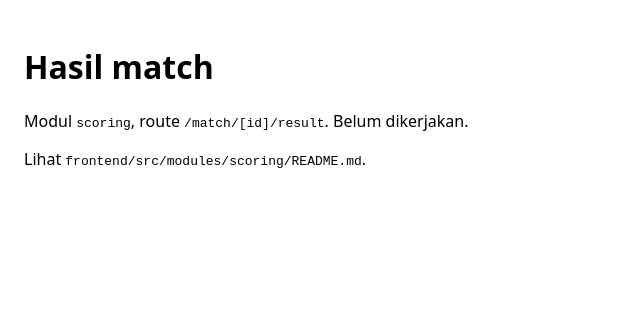
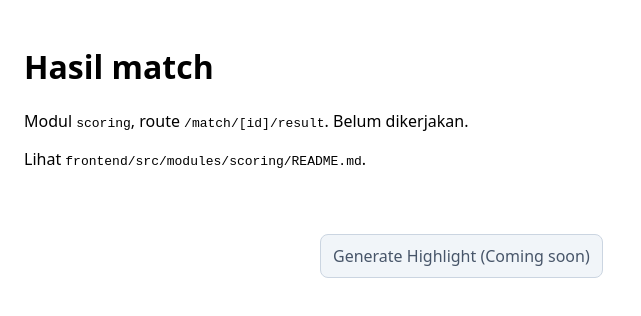
Before and after one commit to leonxlab/MySports, a Next.js app in the folder frontend/: page /match/1/result in a window 1280 px wide. Shown: the top 316 px of the page, without its empty margins (0-641 px from the left). Built offline with nearby package versions, Linux system fonts and the light colour scheme; no server answers.

Commit message:
feat(vip): add coming soon markers

```diff
--- a/frontend/src/app/match/[id]/result/page.tsx
+++ b/frontend/src/app/match/[id]/result/page.tsx
@@ -1,5 +1,14 @@
 import { ModuleStub } from "@/components/ModuleStub";
+import { GenerateHighlightButton } from "@/modules/vip";
 
 export default function Page() {
-  return <ModuleStub module="scoring" title="Hasil match" route="/match/[id]/result" />;
+  return (
+    <>
+      <ModuleStub module="scoring" title="Hasil match" route="/match/[id]/result" />
+      {/* TODO(integration): halaman hasil scoring belum menyediakan data match untuk fitur highlight. */}
+      <section aria-label="Fitur VIP" style={{ margin: "0 auto", maxWidth: 640, padding: 24 }}>
+        <GenerateHighlightButton />
+      </section>
+    </>
+  );
 }
--- a/frontend/src/modules/vip/components/GenerateHighlightButton.tsx
+++ b/frontend/src/modules/vip/components/GenerateHighlightButton.tsx
@@ -1,8 +1,22 @@
-// Tombol Generate Highlight di halaman hasil match. Nonaktif, kandidat fitur VIP.
 export function GenerateHighlightButton() {
   return (
-    <button type="button" disabled title="Coming soon">
-      Generate Highlight (Coming soon)
+    <button
+      aria-disabled="true"
+      aria-label="Generate Highlight, Coming soon"
+      disabled
+      title="Coming soon"
+      type="button"
+      style={{
+        background: "#f1f5f9",
+        border: "1px solid #cbd5e1",
+        borderRadius: 8,
+        color: "#475569",
+        cursor: "not-allowed",
+        font: "inherit",
+        padding: "10px 12px",
+      }}
+    >
+      Generate Highlight <span aria-hidden="true">(Coming soon)</span>
     </button>
   );
 }
--- a/frontend/src/modules/vip/components/VipBadge.tsx
+++ b/frontend/src/modules/vip/components/VipBadge.tsx
@@ -1,4 +1,22 @@
-// Badge VIP di profil. Belum ada pengguna yang memilikinya (langganan belum dibuka).
-export function VipBadge() {
-  return <span aria-label="VIP">VIP</span>;
+export function VipBadge({ isVip }: { isVip: boolean }) {
+  if (!isVip) return null;
+  return (
+    <span
+      aria-label="Status VIP"
+      role="img"
+      title="VIP"
+      style={{
+        background: "#fef3c7",
+        border: "1px solid #f59e0b",
+        borderRadius: 999,
+        color: "#92400e",
+        display: "inline-block",
+        fontSize: 13,
+        fontWeight: 600,
+        padding: "3px 9px",
+      }}
+    >
+      VIP
+    </span>
+  );
 }
--- a/frontend/src/modules/vip/components/VipSubscribeButton.tsx
+++ b/frontend/src/modules/vip/components/VipSubscribeButton.tsx
@@ -1,8 +1,22 @@
-// Tombol Langganan VIP di profil. Nonaktif, tanpa pembayaran.
 export function VipSubscribeButton() {
   return (
-    <button type="button" disabled title="Coming soon">
-      Langganan VIP (Coming soon)
+    <button
+      aria-disabled="true"
+      aria-label="Langganan VIP, Coming soon"
+      disabled
+      title="Coming soon"
+      type="button"
+      style={{
+        background: "#f1f5f9",
+        border: "1px solid #cbd5e1",
+        borderRadius: 8,
+        color: "#475569",
+        cursor: "not-allowed",
+        font: "inherit",
+        padding: "10px 12px",
+      }}
+    >
+      Langganan VIP <span aria-hidden="true">(Coming soon)</span>
     </button>
   );
 }
```
Also changed, not shown: frontend/src/modules/accounts/components/ProfilePages.tsx (+9 -1 lines), frontend/src/modules/vip/README.md, 2 other files (tests, documents, lock files or other folders).
